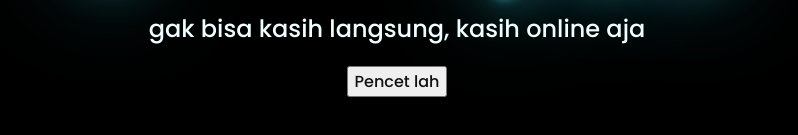
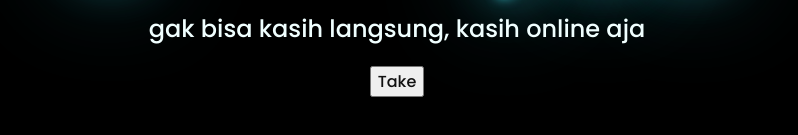
Before and after one commit to afdalmuski/bungaa, a plain HTML site: page index.html in a window 1280 px wide. Shown: the part 427-562 px from the top of the page, without its empty margins (251-1049 px from the left). Drawn offline with Linux system fonts and the light colour scheme.

Commit message:
Update index.html

```diff
--- a/index.html
+++ b/index.html
@@ -25,7 +25,7 @@
     </div>
     <div class="button">
         <button>
-            <a href="flower.html">Pencet lah</a>
+            <a href="flower.html">Take</a>
         </button>
 
     </div>
```
